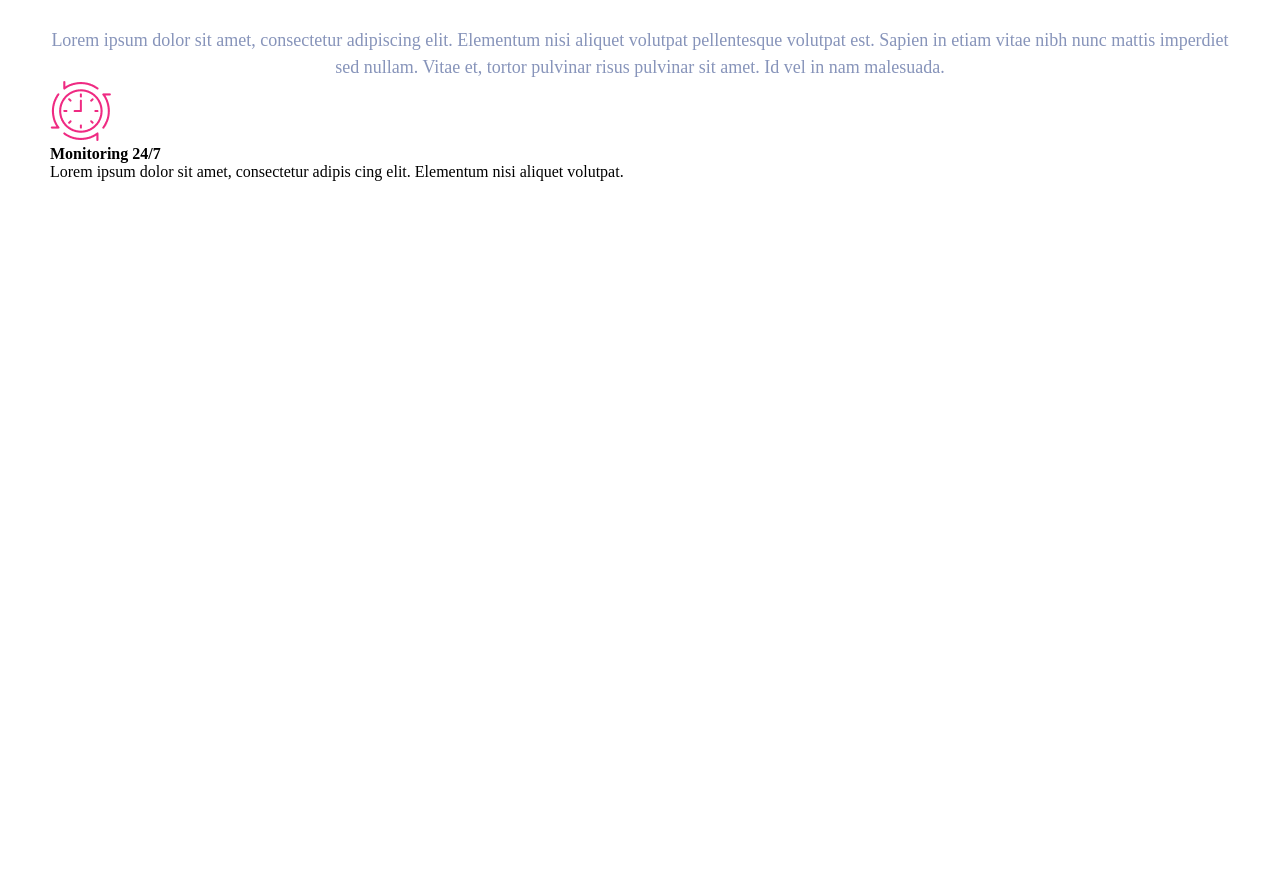
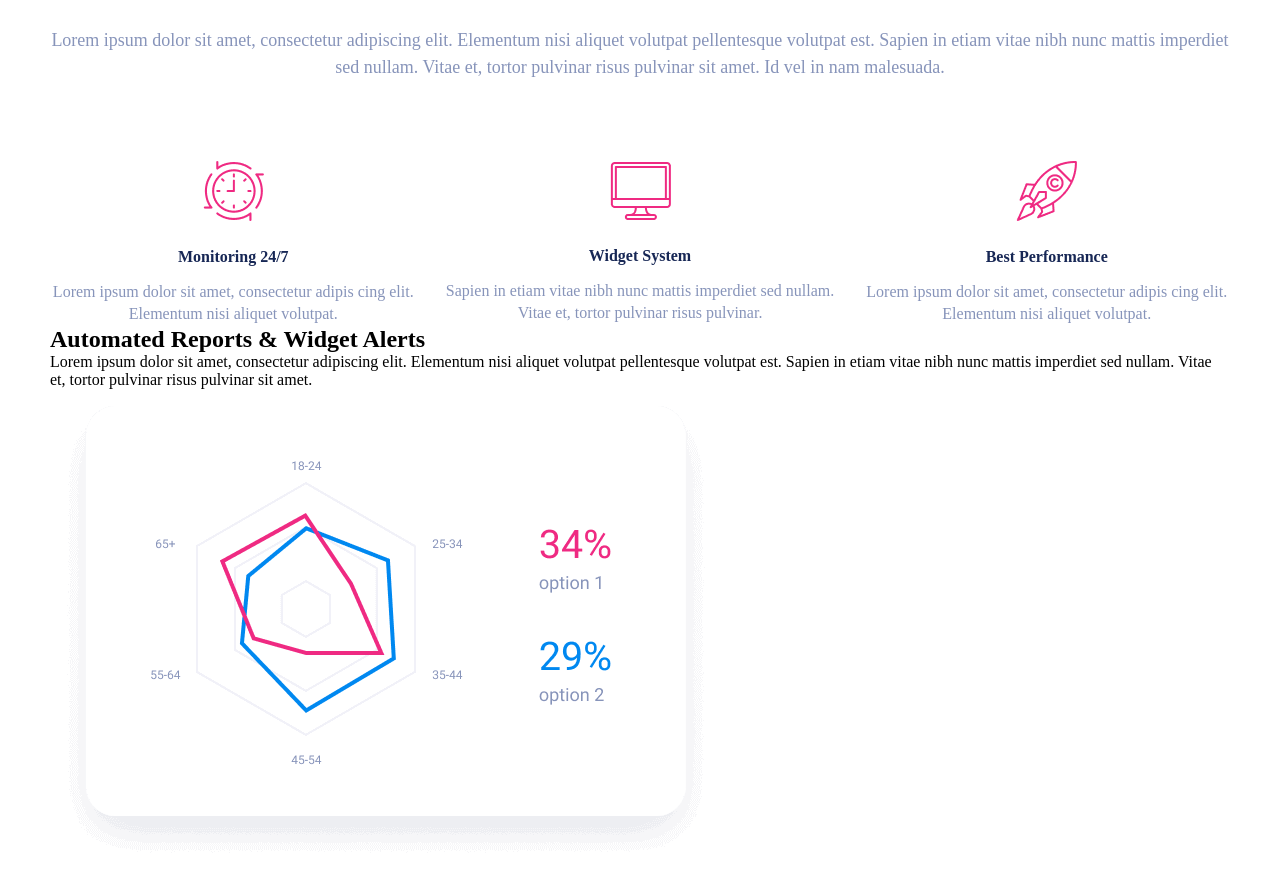
Before and after one commit to sharifboy/Analytics-site, a plain HTML site: page index.html in a window 1280 px wide. Shown: the part 732-1605 px from the top of the page. Before the commit the page ends 913 px from the top, so only its background shows below. Drawn offline with Linux system fonts and the light colour scheme.

Commit message:
added section

```diff
--- a/index.html
+++ b/index.html
@@ -67,13 +67,45 @@
             <section class="main-section">
                 <div class="main-section__item">
                     <img src="./image/clock-img.png" alt="clock">
-                    <h4 class="main-section__title">
+                    <h4 class="main-section__item-title">
                         Monitoring 24/7
                     </h4>
-                    <p class="main-section__text">
+                    <p class="main-section__item-text">
                         Lorem ipsum dolor sit amet, consectetur adipis
                         cing elit. Elementum nisi aliquet volutpat.
                     </p>
+                </div>
+                <div class="main-section__item">
+                    <img src="./image/laptop.png" alt="laptop">
+                    <h4 class="main-section__item-title">Widget System</h4>
+                    <p class="main-section__item-text">
+                        Sapien in etiam vitae nibh nunc mattis imperdiet
+                        sed nullam. Vitae et, tortor pulvinar risus pulvinar.
+                    </p>
+                </div>
+                <div class="main-section__item">
+                    <img src="./image/raketa.png" alt="raketa">
+                    <h4 class="main-section__item-title">Best Performance</h4>
+                    <p class="main-section__item-text">
+                        Lorem ipsum dolor sit amet, consectetur adipis
+                        cing elit. Elementum nisi aliquet volutpat.
+                    </p>
+                </div>
+            </section>
+            <section class="section-content">
+                <div class="section-content__item">
+                    <h2 class="section-content__item-title">
+                        Automated Reports
+                        & Widget Alerts
+                    </h2>
+                    <p class="section-content__item-text">
+                        Lorem ipsum dolor sit amet, consectetur adipiscing elit. Elementum nisi aliquet volutpat
+                        pellentesque volutpat est. Sapien in etiam vitae nibh nunc mattis imperdiet sed nullam. Vitae
+                        et, tortor pulvinar risus pulvinar sit amet.
+                    </p>
+                    <div class="section-content-item-img">
+                        <img src="./image/card-1.png" alt="">
+                    </div>
                 </div>
             </section>
         </div>
--- a/main.scss
+++ b/main.scss
@@ -9,3 +9,5 @@
 @import "./style/components/header";
 @import "./style/components/header-banner";
 @import "./style/components/main-content";
+@import "./style/components/main-section";
+@import "./style/components/section-content";
--- a/style/components/_main-content.scss
+++ b/style/components/_main-content.scss
@@ -17,5 +17,6 @@
     display: flex;
     text-align: center;
     justify-content: center;
+    margin-bottom: 80px;
   }
 }
--- /dev/null
+++ b/style/components/_main-section.scss
@@ -0,0 +1,24 @@
+.main-section {
+  @include dflex;
+  column-gap: 20px;
+
+  &__item {
+    display: flex;
+    flex-direction: column;
+    align-items: center;
+
+    &-title {
+      font-size: 16px;
+      line-height: 19px;
+      color: #172755;
+      margin-block: 26px 15px;
+    }
+
+    &-text {
+      font-size: 16px;
+      line-height: 140%;
+      text-align: center;
+      color: #8794ba;
+    }
+  }
+}
--- /dev/null
+++ b/style/components/_section-content.scss
@@ -0,0 +1,12 @@
+.section-content {
+
+  &__item {
+    display: flex;
+    flex-direction: column;
+
+    &-img {
+        max-width: 600px;
+        width: 100%;
+    }
+  }
+}
--- a/style/variables/_mixin.scss
+++ b/style/variables/_mixin.scss
@@ -21,3 +21,9 @@
   align-items: center;
   justify-content: space-between;
 }
+
+@mixin sectionTitle {
+  font-size: 40px;
+  line-height: 47px;
+  color: $titleColor;
+}
```
Also changed, not shown: image/card-1.png (added), image/card-2.png (added), image/card-3.png (added), image/laptop.png (added), image/raketa.png (added), main.css, 1 other file.
